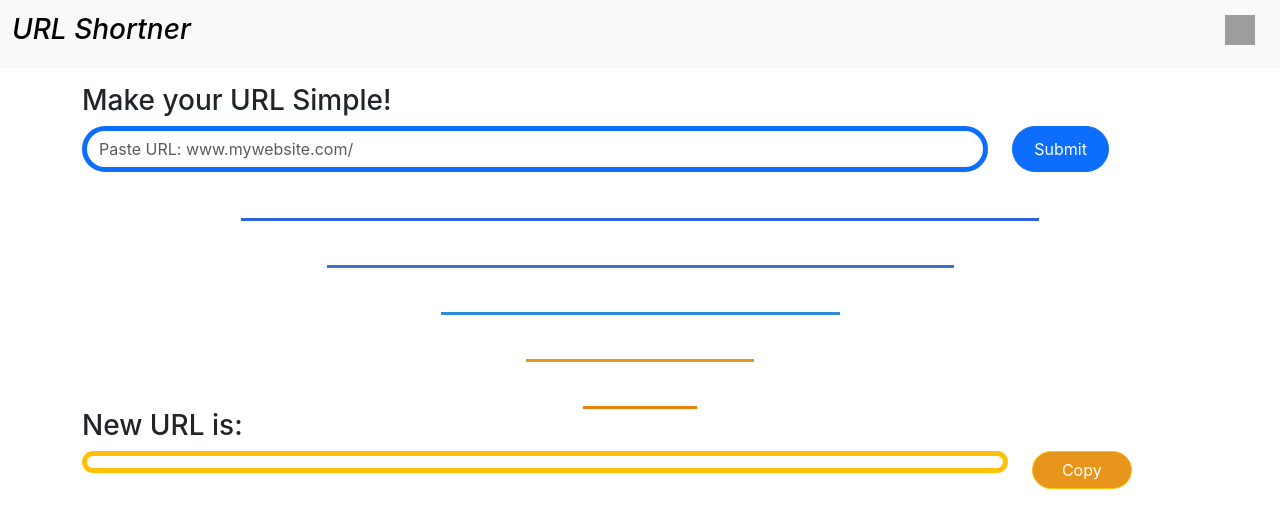
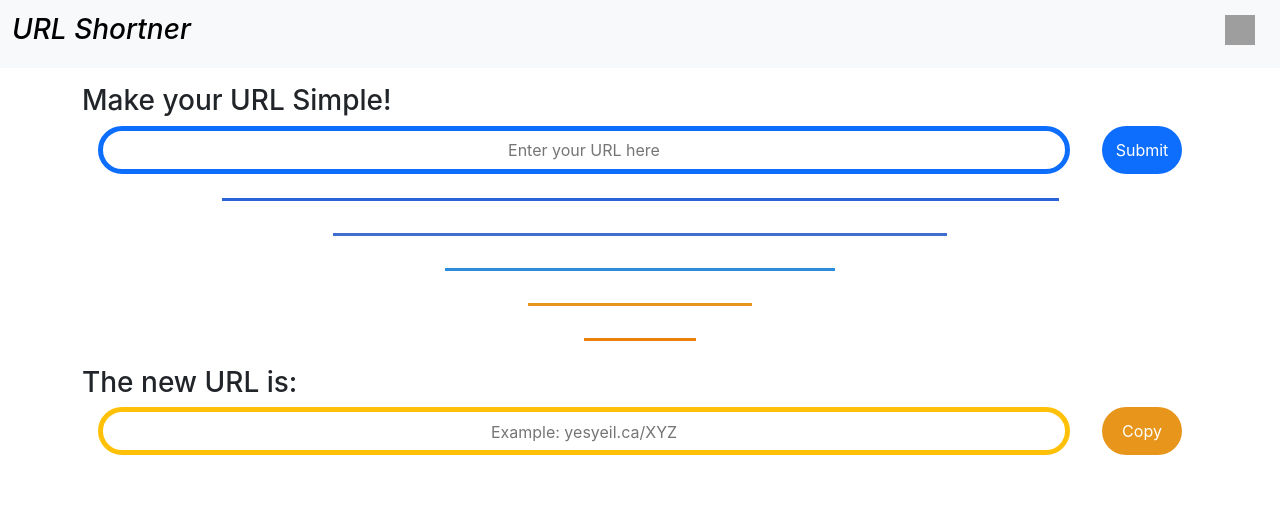
Before and after one commit to project-group-UwU/URL-shortener, a React (Create React App) app in the folder usr/: page / in a window 1280 px wide. Shown: the top 528 px of the page. Built offline with nearby package versions, Linux system fonts and the light colour scheme; grey boxes are pictures that could not be loaded.

Commit message:
Organize frontend code, add copy functionality and change some styles with postcss instead of verbose className

```diff
--- a/usr/src/App.css
+++ /dev/null
@@ -1,114 +0,0 @@
-
-.App-header {
-  background-color: #282c34;
-  min-height: 100vh;
-  display: flex;
-  flex-direction: column;
-  align-items: center;
-  justify-content: center;
-  font-size: calc(10px + 2vmin);
-  color: white;
-}
-
-.App-link {
-  color: #61dafb;
-}
-
-@keyframes App-logo-spin {
-  from {
-    transform: rotate(0deg);
-  }
-  to {
-    transform: rotate(360deg);
-  }
-}
-
-#github-logo {
-  width: 30px;
-  height: 30px;
-}
-
-.title-text {
-  font-size: 80px;
-  margin-bottom: 0px;
-  font-style: oblique;
-}
-
-p {
-  font-size: 40px;
-  margin-left: 40px;
-  margin-bottom: 0px;
-  font-style: oblique;
-}
-
-p1 {
-  font-size: 40px;
-  font-style: oblique;
-}
-
-a {
-  font-size: 20px;
-  margin-right: 0px;
-  margin-left: 20px;
-  margin-bottom: 0px;
-  font-style: oblique;
-}
-
-.custom-button {
-  width: 60%;
-  color: "background-color: rgb(231, 149, 27)";
-  height: 100%;
-  /* border-radius: ; */
-}
-
-.divider {
-  width: 70%;
-  height: 3px;
-  margin-left: auto;
-  margin-right: auto;
-  margin-top: 2%;
-  background-color: rgb(44, 99, 219);
-}
-
-.divider1 {
-  width: 55%;
-  height: 3px;
-  margin-left: auto;
-  margin-right: auto;
-  background-color: rgb(64, 110, 209);
-  margin-top: 20px;
-}
-
-.divider2 {
-  width: 35%;
-  height: 3px;
-  margin-left: auto;
-  margin-right: auto;
-  background-color: rgb(44, 140, 219);
-  margin-top: 20px;
-}
-
-.divider3 {
-  width: 20%;
-  height: 3px;
-  margin-left: auto;
-  margin-right: auto;
-  background-color: rgb(231, 149, 27);
-  margin-top: 20px;
-
-}
-
-.divider4 {
-  width: 10%;
-  height: 3px;
-  margin-left: auto;
-  margin-right: auto;
-  background-color: rgb(234, 129, 9);
-  margin-top: 20px;
-}
-
-.btn-block {
-  margin-left: 210px;
-  margin-top: 20px;
-  color: "background-color: rgb(231, 149, 27)";
-}
--- a/usr/src/App.js
+++ b/usr/src/App.js
@@ -1,17 +1,20 @@
 
 import React, { useEffect, useState } from 'react';
-import './App.css';
+import './styles/App.css';
+import './styles/Output.css';
 import './githubLogo.svg';
 import './index.css';
-
-// const rootElement = document.getElementById('root');
+import Dividers from './components/Divider';
+import URLInput from './components/URLInput';
+import URLOutput from './components/URLOutput';
+import Navbar from './components/Navbar';
 
 // require('dotenv').config({
 //   path: process.env.NODE_ENV === "production" ? ".env.production" : ".env.development"
 // });
 
 function App() {
-  const serverUri = process.env.NODE_ENV === "production" ? process.env.RAILS_APP_URI : 'http://localhost:3000';
+	const serverUri = process.env.NODE_ENV === "production" ? "https://url.yesyeil.ca/" : 'http://localhost:3000';
 	const [url, setUrl] = useState({
 		origin_url: '',
 		prefix: ''
@@ -23,11 +26,11 @@ function App() {
 
 	useEffect(() => {
 		setUrl(url);
-  },[url]);
+	}, [url]);
 
 	useEffect(() => {
 		setShortUrl(shortUrl);
-  },[shortUrl]);
+	}, [shortUrl]);
 
 	const handleUrlChange = (e) => {
 		setUrl({ ...url, origin_url: e.target.value });
@@ -35,8 +38,6 @@ function App() {
 	}
 
 	const requestShortenUrl = async (e) => {
-    // Your existing code
-    console.log(serverUri);
 		await fetch(`${serverUri}/url`, {
 			method: 'POST',
 			headers: {
@@ -46,6 +47,7 @@ function App() {
 		})
 		.then(res => {
 			const data = res.json();
+
 			if (!res.ok) {
 				throw new Error('Failed to fetch.');
 			}
@@ -53,98 +55,20 @@ function App() {
 		})
 		.then(resData => { setShortUrl({ short_url: resData.shorten_url }) })
 		.catch(err => {
+			// TODO: Add error handling
 			console.log(err);
 		});
-    console.log(shortUrl);
 	}
 
-
 	return (
-    <div>
-      <nav className="navbar navbar-light bg-light mb-3 h1 title-text">
-        <div className="container-fluid">
-        <span className="navbar-brand mb-0 h2">
-        <h3 className="text-left form-group d-flex justify-content-left">URL Shortner</h3></span>
-        <button className='btn h2'>
-          <img src="https://github.githubassets.com/images/modules/logos_page/GitHub-Mark.png" alt="githubLogo" id='github-logo' />
-        </button>
+		<>
+			<Navbar />
+			<div className="container center">
+				<URLInput handleUrlChange={handleUrlChange} requestShortenUrl={requestShortenUrl}/>
+				<Dividers />
+				<URLOutput shortUrl={shortUrl} />
 			</div>
-      </nav>
-
-      <div className="container center">
-        <div className="row center">
-          <div className="col">
-            <h3 className="text-left form-group d-flex justify-content-left">Make your URL Simple!</h3>
-          </div>
-        </div>
-
-        <div className="row">
-          <form className="row justify-content-center" onSubmit={e => e.preventDefault()}>
-            <div className="col-10">
-              <input
-                onChange={handleUrlChange}
-                className="form-control border border-primary rounded-pill border-5"
-                name="origin_url"
-                id="origin_url"
-                placeholder="Paste URL: www.mywebsite.com/" />
-            </div>
-
-            <div className="col-2">
-              <button type="submit" onClick={requestShortenUrl} className="btn btn-primary custom-button rounded-pill">Submit</button>
-            </div>
-        </form>
-
-        </div>
-
-        <div className="row mt-4">
-          <div className="divider"></div>
-        </div>
-
-        <div className="row mt-4">
-          <div className="divider1"></div>
-        </div>
-
-        <div className="row mt-4">
-          <div className="divider2"></div>
-        </div>
-
-        <div className="row mt-4">
-          <div className="divider3"></div>
-        </div>
-
-        <div className="row mt-4">
-          <div className="divider4"></div>
-        </div>
-
-        <div className="row">
-          <div className="col">
-            <h3 className="text-left">New URL is:</h3>
-          </div>
-        </div>
-
-        <div className="row justify-content-center">
-          <div className="col-10">
-            <form action="shorten.php" method="post">
-              <div className="form-group d-flex justify-content-center">
-                <div
-                  className="btn btn-outline-warning form-control rounded-pill border-5"
-                  name="url"
-                  id="url"
-                  placeholder="yesyeil.ca/XYz"
-                  style={{ backgroundColor: 'white', color: 'orange' }}
-                  >
-                {shortUrl.short_url}
-                </div>
-              </div>
-            </form>
-          </div>
-
-          <div className="col-2">
-            <button type="submit" className="btn btn-outline-warning text-white custom-button rounded-pill" style={{ backgroundColor: 'rgb(231, 149, 27)' }}>Copy</button>
-          </div>
-        </div>
-      </div>
-    </div>
+		</>
 	);
 }
 
--- /dev/null
+++ b/usr/src/components/Divider.js
@@ -0,0 +1,19 @@
+import '../styles/Divider.css';
+
+function Divider(props) {
+	return (
+		<div className={`divider${props.lineNum}`} />
+	)
+}
+
+export default function Dividers() {
+    return (
+		<div className='dividers'>
+			<Divider lineNum={0}/>
+			<Divider lineNum={1}/>
+			<Divider lineNum={2}/>
+			<Divider lineNum={3}/>
+			<Divider lineNum={4}/>
+		</div>
+    )
+};
--- /dev/null
+++ b/usr/src/components/Navbar.js
@@ -0,0 +1,25 @@
+export default function Navbar() {
+	function onClick() {
+		window.location.href = "https://github.com/project-group-UwU/URL-shortener";
+	}
+
+	return (
+		<nav className="navbar navbar-light bg-light mb-3 h1 title-text">
+			<div className="container-fluid">
+				<span className="navbar-brand mb-0 h2">
+					<h3 className="text-left form-group d-flex justify-content-left">
+						URL Shortner
+					</h3>
+				</span>
+
+				<button className='btn h2' onClick={onClick}>
+					<img
+						src="https://github.githubassets.com/images/modules/logos_page/GitHub-Mark.png"
+						alt="githubLogo"
+						id='github-logo'
+					/>
+				</button>
+			</div>
+		</nav>
+	)
+}
--- /dev/null
+++ b/usr/src/components/URLInput.js
@@ -0,0 +1,37 @@
+import React from 'react';
+import '../styles/Input.css';
+
+export default function URLInput({ handleUrlChange, requestShortenUrl }) {
+	return (
+		<>
+			<div className="row center">
+				<div className="col">
+					<h3 className="text-left form-group d-flex justify-content-left">
+						Make your URL Simple!
+					</h3>
+				</div>
+			</div>
+			<form className="input__container" onSubmit={e => e.preventDefault()}>
+				<div className="input__wrapper">
+					<input
+						className="input__box"
+						id="origin_url"
+						name="origin_url"
+						onChange={handleUrlChange}
+						placeholder="Enter your URL here"
+					/>
+				</div>
+
+				<div className="button__wrapper">
+					<button
+						className="input__button"
+						type="submit"
+						onClick={requestShortenUrl}
+					>
+						Submit
+					</button>
+				</div>
+			</form>
+		</>
+	)
+}
--- /dev/null
+++ b/usr/src/components/URLOutput.js
@@ -0,0 +1,62 @@
+import React, { useState, useEffect } from 'react';
+import '../styles/Output.css';
+
+export default function URLOutput({ shortUrl }) {
+
+	const [showAlert, setShowAlert] = useState('');
+
+	useEffect(() => {
+		let timer;
+		if (showAlert) {
+			timer = setTimeout(() => {
+				setShowAlert(false);
+			}, 2000);
+		}
+
+		return () => clearTimeout(timer);
+	}, [showAlert]);
+
+	function copyOnClick(e) {
+		e.preventDefault();
+		navigator.clipboard.writeText(shortUrl.short_url).then(() => {
+			setShowAlert(true);
+		}).catch(err => {
+			setShowAlert(false);
+		});
+	}
+
+	return (
+		<>
+			<div className="row">
+				<div className="col">
+					<h3 className="text-left">
+						The new URL is:
+					</h3>
+				</div>
+			</div>
+			<div className="output__container">
+				<div className="output__wrapper">
+					<div className="output__box">
+						{shortUrl.short_url}
+					</div>
+				</div>
+
+				<div className="button__wrapper">
+					<button
+						type="submit"
+						className="copy__button"
+						onClick={copyOnClick}
+					>
+						Copy
+					</button>
+				</div>
+			</div>
+			{
+				showAlert &&
+				<div className="copy__message">
+					Shorten URL Copied!
+				</div>
+			}
+		</>
+	)
+}
--- /dev/null
+++ b/usr/src/styles/App.css
@@ -0,0 +1,32 @@
+
+.App-header {
+	background-color: #282c34;
+	min-height: 100vh;
+	display: flex;
+	flex-direction: column;
+	align-items: center;
+	justify-content: center;
+	font-size: calc(10px + 2vmin);
+	color: white;
+}
+
+#github-logo {
+	width: 30px;
+	height: 30px;
+}
+
+.title-text {
+	font-size: 80px;
+	margin-bottom: 0px;
+	font-style: oblique;
+}
+
+.btn-block {
+	margin-left: 210px;
+	margin-top: 20px;
+	background-color: rgb(231, 149, 27);
+}
+
+::placeholder {
+   text-align: center;
+}
--- /dev/null
+++ b/usr/src/styles/Divider.css
@@ -0,0 +1,43 @@
+.dividers {
+	display: flex;
+	align-items: center;
+	justify-content: center;
+	flex-direction: column;
+	width: 100%;
+	height: 12rem;
+}
+
+.divider0 {
+	width: 75%;
+	height: 3px;
+	margin: 1rem 0;
+	background-color: rgb(44, 99, 219);
+}
+
+.divider1 {
+	height: 3px;
+	width: 55%;
+	margin: 1rem 0;
+	background-color: rgb(64, 110, 209);
+}
+
+.divider2 {
+	height: 3px;
+	width: 35%;
+	margin: 1rem 0;
+	background-color: rgb(44, 140, 219);
+}
+
+.divider3 {
+	height: 3px;
+	width: 20%;
+	margin: 1rem 0;
+	background-color: rgb(231, 149, 27);
+}
+
+.divider4 {
+	height: 3px;
+	width: 10%;
+	margin: 1rem 0;
+	background-color: rgb(234, 129, 9);
+}
--- /dev/null
+++ b/usr/src/styles/Input.css
@@ -0,0 +1,32 @@
+.input__container {
+	display: flex;
+	justify-content: space-evenly;
+}
+
+.input__wrapper {
+	width: 100%;
+	padding: 0 1rem;
+}
+
+.input__box {
+	text-align: center;
+	height: 3rem;
+	width: 100%;
+	padding: .5rem 1rem;
+	border-radius: 9999px;
+	border: 5px solid #0d6efd;
+}
+
+.button__wrapper {
+	padding: 0 1rem;
+}
+
+.input__button {
+	width: 5rem;
+	height: 100%;
+	border-radius: 9999px;
+	background-color: #0d6efd;
+	border: 0;
+	padding: 0 0.75rem;
+	color: white;
+}
--- /dev/null
+++ b/usr/src/styles/Output.css
@@ -0,0 +1,45 @@
+.output__container {
+	display: flex;
+	justify-content: space-evenly;
+}
+
+.output__wrapper {
+	width: 100%;
+	padding: 0 1rem;
+}
+
+.output__box {
+	height: 3rem;
+	width: 100%;
+	padding: .5rem 1rem;
+	border-radius: 9999px;
+	border: 5px solid #ffc107;
+	text-align: center;
+}
+
+.output__box:empty::before {
+	content: "Example: yesyeil.ca/XYZ";
+	color: #757575;
+
+}
+
+.button__wrapper {
+	padding: 0 1rem;
+}
+
+.copy__button {
+	width: 5rem;
+	height: 100%;
+	border-radius: 9999px;
+	background-color: #e7951b;
+	border: 0;
+	padding: 0 0.75rem;
+	color: white;
+}
+
+.copy__message {
+	margin: .5rem 0;
+	color: #80520d;
+	font-size: 0.75rem;
+	text-align: center;
+}
```
Also changed, not shown: usr/config-overrides.js (indentation only), usr/package.json (indentation only), 2 other files (tests, documents, lock files or other folders). Lines whose indentation alone changed are shown as unchanged.
